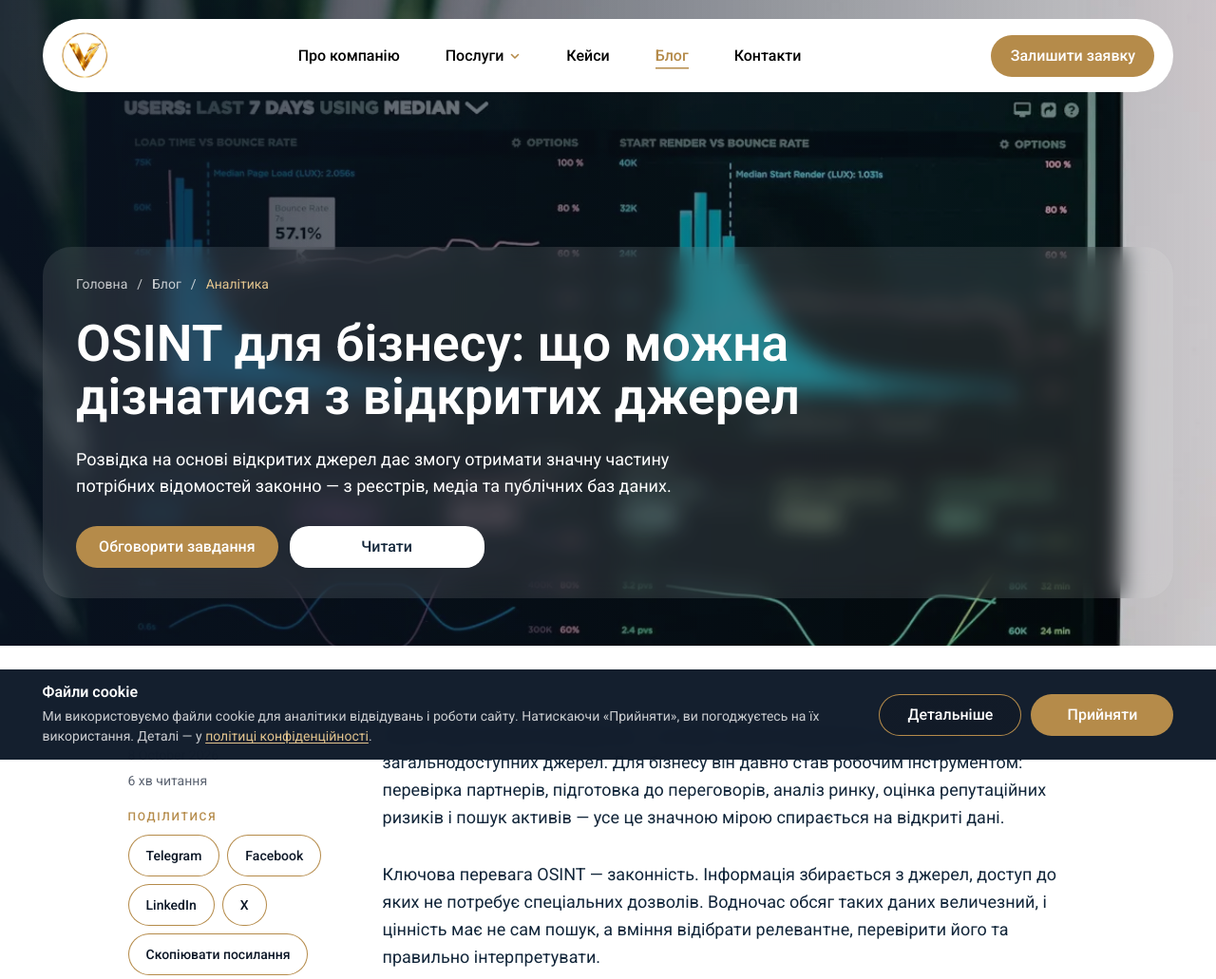
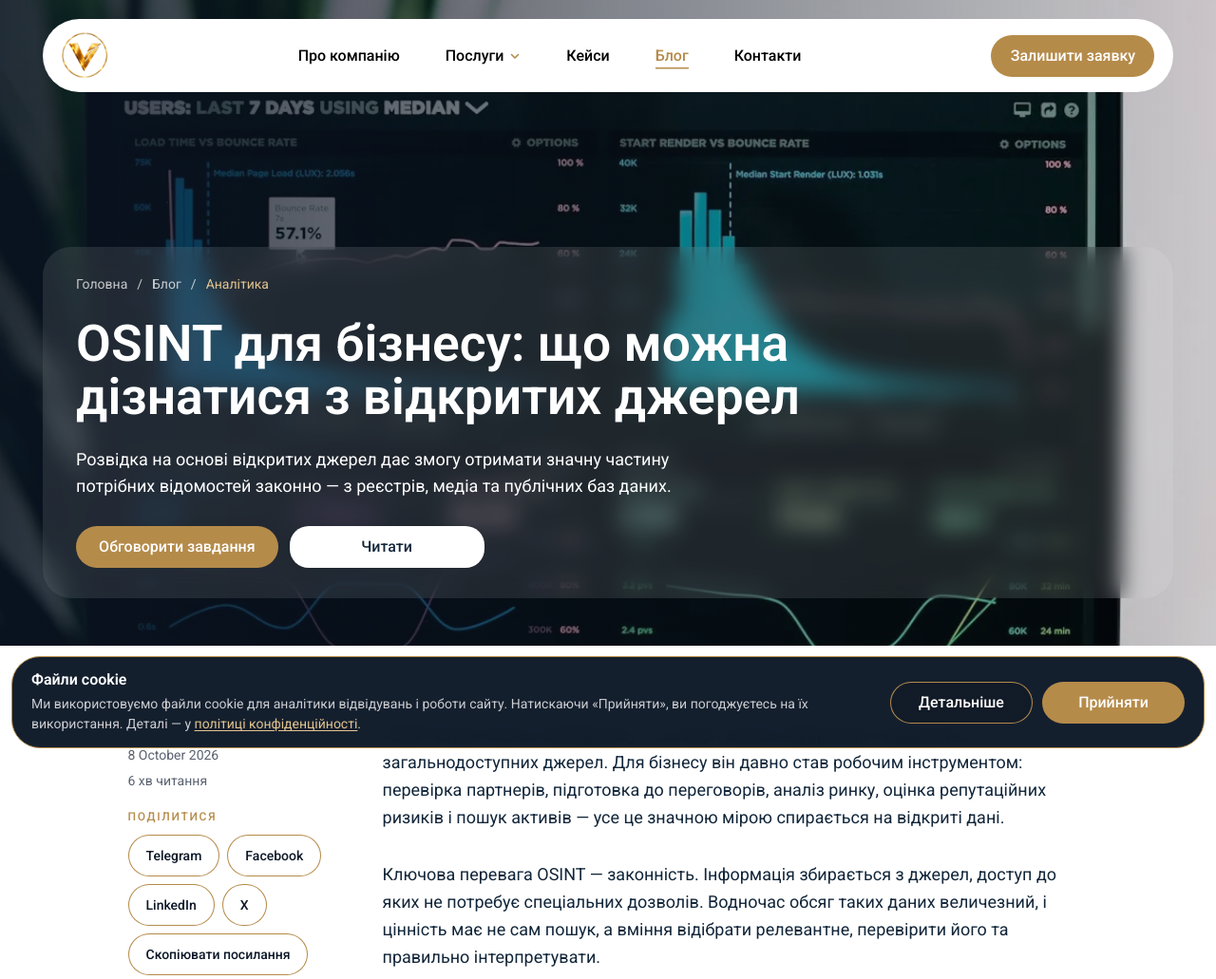
Before and after one commit to prometeylabsanna-lgtm/vartis, a Django app: page /blog/osint-dlia-biznesu/ in a window 1280 px wide. Shown: the top 1031 px of the page at 95% size. Run offline with Django 5.2, Linux system fonts and the light colour scheme; data comes from the database, SQL or seed files in the repository; data that the repository does not hold is empty.

Commit message:
баннер кукі

```diff
--- a/src/core/static/css/cookie-banner.css
+++ b/src/core/static/css/cookie-banner.css
@@ -6,14 +6,12 @@
   z-index: 40;
   width: 100%;
   padding:
-    14px
-    max(var(--gutter), env(safe-area-inset-right, 0px))
-    max(14px, env(safe-area-inset-bottom, 0px))
-    max(var(--gutter), env(safe-area-inset-left, 0px));
-  background: rgba(11, 22, 38, 0.96);
+    0
+    max(12px, env(safe-area-inset-right, 0px))
+    max(12px, env(safe-area-inset-bottom, 0px))
+    max(12px, env(safe-area-inset-left, 0px));
   color: var(--color-white);
-  -webkit-backdrop-filter: blur(10px);
-  backdrop-filter: blur(10px);
+  pointer-events: none;
 }
 
 .cookie-banner__inner {
@@ -23,6 +21,14 @@
   gap: 12px 20px;
   max-width: var(--container);
   margin: 0 auto;
+  padding: 14px 20px;
+  border: 1.5px solid var(--color-gold);
+  border-radius: var(--radius-panel);
+  background: rgba(11, 22, 38, 0.96);
+  -webkit-backdrop-filter: blur(10px);
+  backdrop-filter: blur(10px);
+  box-sizing: border-box;
+  pointer-events: auto;
 }
 
 .cookie-banner__copy {
@@ -78,6 +84,8 @@
   .cookie-banner__inner {
     flex-direction: column;
     align-items: stretch;
+    padding: 12px 14px;
+    border-radius: var(--radius-field);
   }
 
   .cookie-banner__actions {
```
